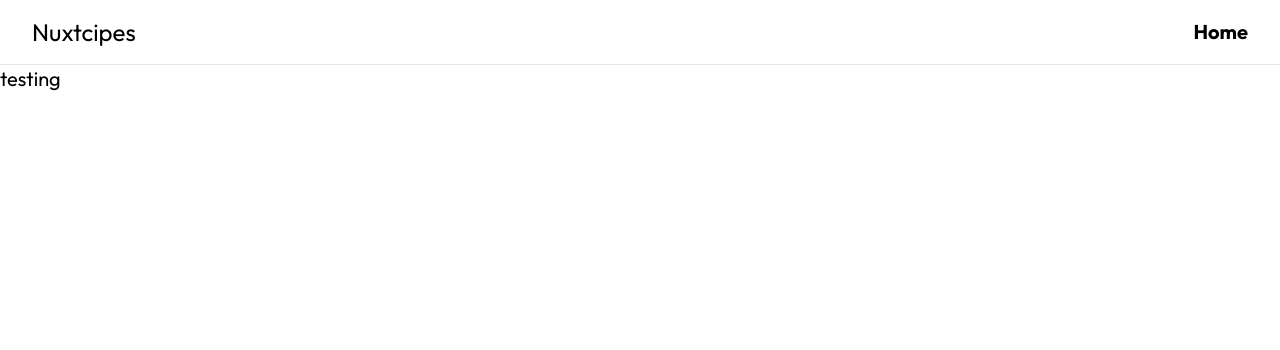
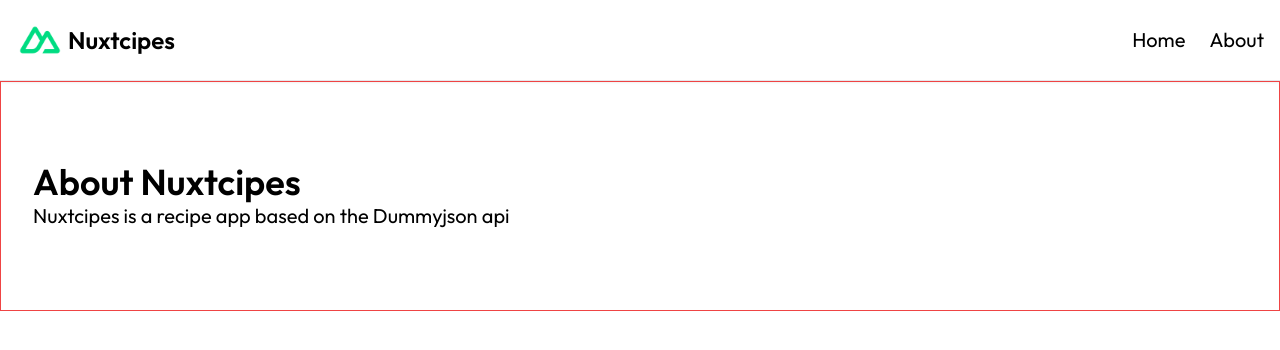
Before and after one commit to Psypher1/nuxt-explore, a Nuxt app: page /about in a window 1280 px wide. Shown: the top 350 px of the page. Built offline with nearby package versions, Linux system fonts and the light colour scheme.

Commit message:
feat: work on pages

```diff
--- a/src/components/Navigation.vue
+++ b/src/components/Navigation.vue
@@ -1,14 +1,23 @@
 <script setup></script>
+
 <template>
-    <header class="py-4 border-b">
-        <nav class="flex container items-center">
-            <a href="" class="flex gap-1 items-center">
-                <!-- <img class="w- 14" src="/images/icon.png" alt=" a green icon" /> -->
-                <span class="text-2xl font-semiSbold">Nuxtcipes</span>
-            </a>
-            <ul class="flex gap-6 ml-auto text-xl font-bold capitalize">
+    <header class="py-4 border-b shadow">
+        <nav class="max-w-screen-xl mx-auto px-4 flex items-center">
+            <NuxtLink to="/" class="flex gap-1 items-center">
+                <NuxtImg
+                    class="w-12"
+                    src="/images/icon.png"
+                    alt=" a green icon"
+                />
+
+                <span class="text-2xl font-semibold">Nuxtcipes</span>
+            </NuxtLink>
+            <ul class="flex gap-6 ml-auto text-xl capitalize">
                 <li>
-                    <a href="">Home</a>
+                    <NuxtLink to="/">Home</NuxtLink>
+                </li>
+                <li>
+                    <NuxtLink to="/about">About</NuxtLink>
                 </li>
             </ul>
         </nav>
--- a/src/pages/about.vue
+++ b/src/pages/about.vue
@@ -1,7 +1,10 @@
 <script setup></script>
 
 <template>
-    <div>
-        <p class="text-xl">testing</p>
-    </div>
+    <section class="max-w-screen-xl px-8 mx-auto py-20 border border-red-500">
+        <h1 class="font-semibold text-4xl">About Nuxtcipes</h1>
+        <p class="text-xl">
+            Nuxtcipes is a recipe app based on the Dummyjson api
+        </p>
+    </section>
 </template>
--- a/src/pages/index.vue
+++ b/src/pages/index.vue
@@ -1,4 +1,6 @@
 <script setup>
+const { data, error } = useFetch("https://dummyjson.com/recipes?limit=12");
+
 useSeoMeta({
     title: "Nuxtcipes",
     description: "Recipes for you to cook!",
@@ -6,10 +8,67 @@ useSeoMeta({
 </script>
 
 <template>
-    <div class="container border border-red-500">
-        <h1 class="text-3xl font-semibold text-green-500">home</h1>
+    <section class="max-w-screen-xl mx-auto px-4 py-20">
+        <div class="text-center md:text-left">
+            <h1 class="text-5xl font-semibold text-balance">
+                Master the Kitchen with Ease: Unleash Your Inner Chef Today!
+            </h1>
+            <p class="mt-5 text-xl lg:text-2xl text-balance">
+                Discover recipes helping you to find the easiest way to cook.
+            </p>
+            <button
+                class="mt-8 px-4 py-2 text-white self-start bg-dodgeroll-gold hover:bg-dodgeroll-gold/80 rounded-md text-lg cursor-pointer"
+            >
+                Browse Recipes
+            </button>
+        </div>
         <!-- <img src="/images/icon.png" alt="" /> -->
-    </div>
+    </section>
+
+    <section class="max-w-screen-xl mx-auto px-4">
+        <h2 class="text-3xl lg:text-4xl font-semibold">
+            Discover, Create, Share
+        </h2>
+        <p class="text-lg lg:text-xl mt-2">
+            Check out our most popular recipes!
+        </p>
+        <div class="mt-8 grid md:grid-cols-2 lg:grid-cols-3 gap-6">
+            <article
+                v-for="recipe in data?.recipes"
+                :key="recipe.id"
+                class="shadow-md"
+            >
+                <img :src="recipe.image" alt="" />
+                <h3 class="font-medium">{{ recipe.name }}</h3>
+                <div class="flex items-center gap-5">
+                    <p class="flex items-center gap-1">
+                        <Icon name="mdi:clock" style="color: #f79f1a" />
+                        <span>{{ recipe.cookTimeMinutes }}</span>
+                    </p>
+                    <p class="flex items-center gap-1">
+                        <Icon name="mdi:fire" style="color: #f79f1a" />
+                        <span>{{ recipe.caloriesPerServing }}</span>
+                    </p>
+
+                    <p />
+                    <p class="flex items-center gap-1">
+                        <Icon name="mdi:star" style="color: #f79f1a" />
+                        <span
+                            >{{ recipe.rating }} ({{
+                                recipe.reviewCount
+                            }})</span
+                        >
+                    </p>
+                </div>
+                <NuxtLink
+                    :to="`/recipes/${recipe.id}`"
+                    class="px-4 py-2 mt-4 inline-block text-white self-start bg-dodgeroll-gold rounded-md text-base lg:text-lg cursor-pointer"
+                >
+                    View
+                </NuxtLink>
+            </article>
+        </div>
+    </section>
 </template>
 
 <style></style>
```
